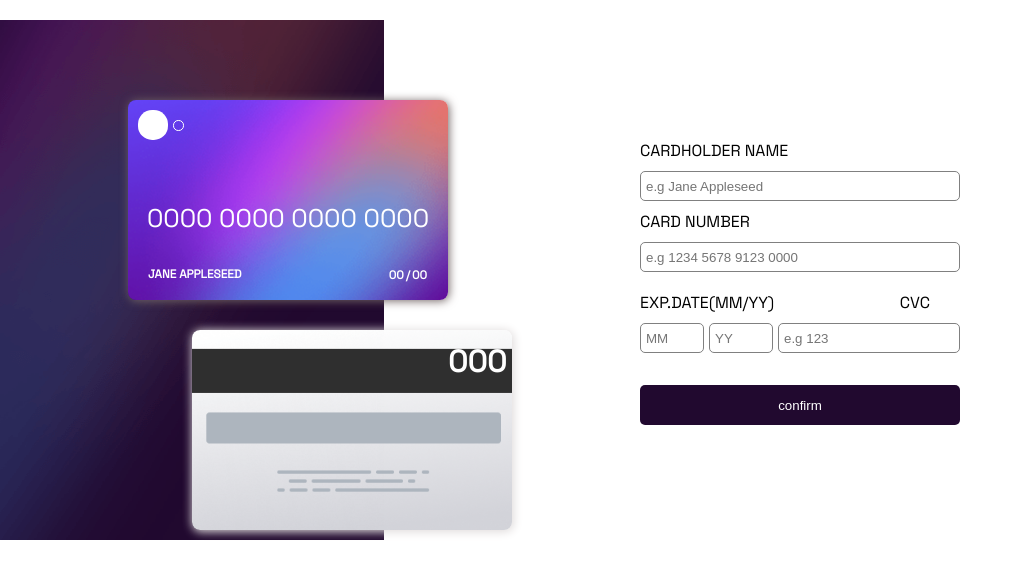
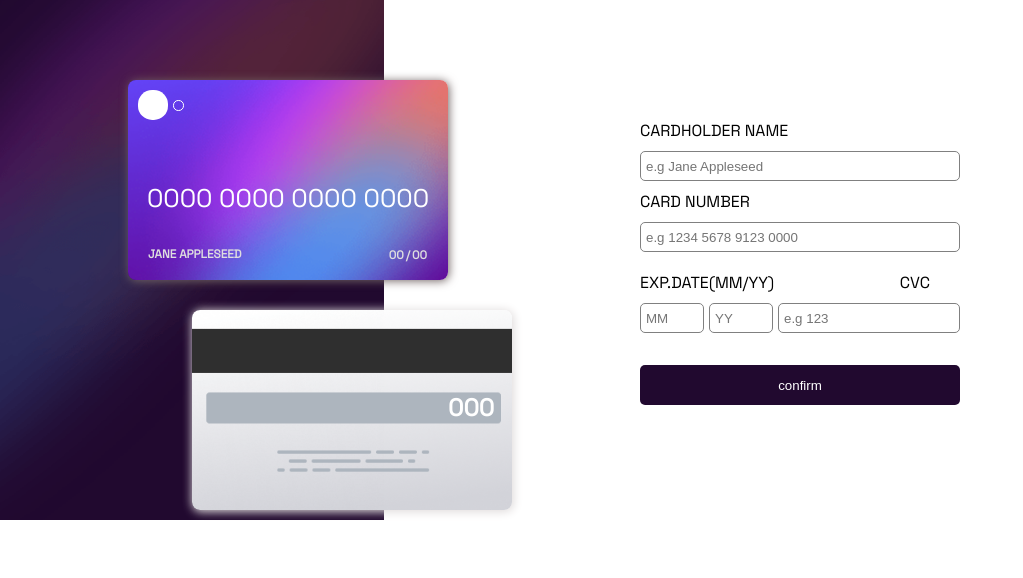
Before and after one commit to kperusi/react-mycard-app, a React (Create React App) app: page / in a window 1280 px wide. Shown: the top 578 px of the page, without its empty margins (0-1023 px from the left). Built offline with nearby package versions, Linux system fonts and the light colour scheme.

Commit message:
second commit

```diff
--- a/src/page.css
+++ b/src/page.css
@@ -11,17 +11,21 @@ html {
   padding: 0;
   margin: 0;
   font-family: 'Space_Grotesk';
+  font-weight: 100;
+
 }
   .main {
     position: relative;
-    margin: 20px auto;
+    margin: 0 auto;
     padding-top: 120px;
     min-width: 100px;
     width: 100%;
+    height: 100%;
     background-image: url(./images/bg-main-desktop-copy.png);
     background-repeat: no-repeat;
     background-position: left;
-    background-size: 30vw 900px;
+    background-size: 30vw 550px;
+
   }
   .forms,
   .confirmation {
@@ -49,6 +53,12 @@ html {
     padding-left: 5px;
     border-style: solid;
     border-width: 1px;
+  }
+  .holdername:hover{
+    border-style: solid;
+    border-width: 2px;
+    border-color: hsl(279, 6%, 55%);
+    cursor: pointer;
   }
 
   .date-container {
@@ -83,6 +93,9 @@ html {
     flex-basis: 1;
     flex-grow: 2;
     width: 6vw;
+  }
+  .form label{
+    font-size: 1px;
   }
 
   .form-button,
@@ -162,7 +175,7 @@ html {
     margin: 20px 20px;
     font-weight: 100;
     font-size: 10px;
-    color: hsl(0, 0%, 100%);
+    color: hsl(270, 3%, 87%);
   }
   .card-date {
     display: flex;
@@ -190,9 +203,9 @@ html {
     background-size: cover;
   }
   .cvc-display {
-    margin: 12px 20vw;
+    margin: 82px 20vw;
     color: white;
-    font-size: 1.9em;
+    font-size: 1.5em;
   }
 
   .error-grp {
```
